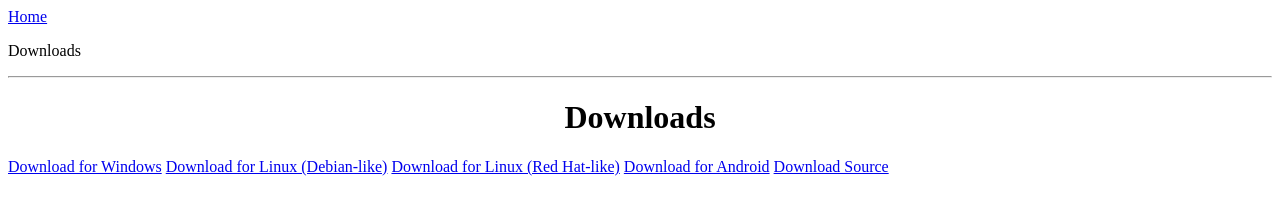
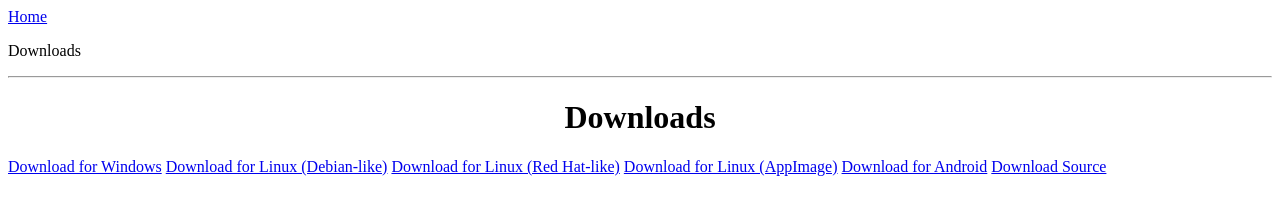
Before and after one commit to lusin-software/lusin-js-website, a plain HTML site: page downloads.html in a window 1280 px wide. Drawn offline with Linux system fonts and the light colour scheme.

Commit message:
Update downloads.html

```diff
--- a/downloads.html
+++ b/downloads.html
@@ -12,6 +12,7 @@
     <a href="downloads/lusin-js-1.0.0.exe">Download for Windows</a>
     <a href="downloads/lusin-js-1.0.0.deb">Download for Linux (Debian-like)</a>
     <a href="downloads/lusin-js-1.0.0.rpm">Download for Linux (Red Hat-like)</a>
+    <a href="downloads/lusin-js-1.0.0.AppImage">Download for Linux (AppImage)</a>
     <a href="downloads/lusin-js-1.0.0.apk">Download for Android</a>
     <a href="downloads/lusin-js-1.0.0.tar.gz">Download Source</a>
   </body>
```
